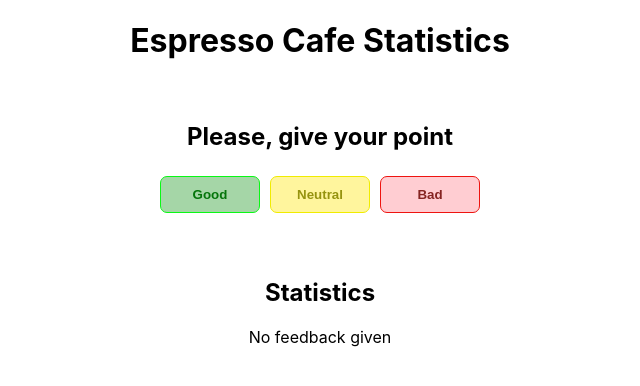
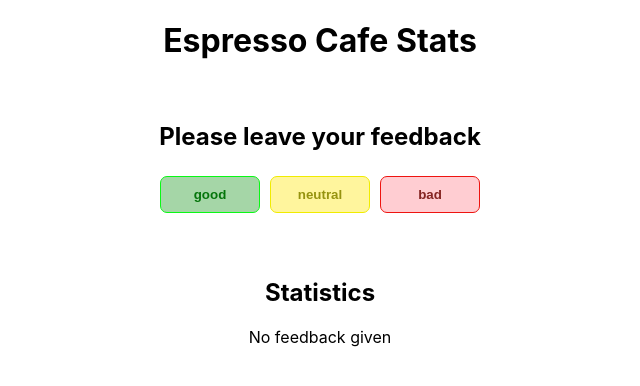
Before and after one commit to Bender148/goit-react-hw-05-movies, a React (Create React App) app: page / in a window 1280 px wide. Shown: the top 386 px of the page, without its empty margins (320-960 px from the left). Built offline with nearby package versions, Linux system fonts and the light colour scheme.

Commit message:
hooks use in App.js

```diff
--- a/package.json
+++ b/package.json
@@ -1,8 +1,8 @@
 {
-  "name": "goit-react-hw-02-feedback",
+  "name": "goit-react-hw-04-hooks-feedback",
   "version": "0.1.0",
   "private": true,
-  "homepage": "https://Bender148.github.io/goit-react-hw-02-feedback",
+  "homepage": "https://Bender148.github.io/goit-react-hw-04-hooks-feedback",
   "dependencies": {
     "@testing-library/jest-dom": "^5.16.0",
     "@testing-library/react": "^11.2.7",
@@ -10,7 +10,7 @@
     "gh-pages": "^3.2.3",
     "react": "^17.0.2",
     "react-dom": "^17.0.2",
-    "react-scripts": "4.0.3",
+    "react-scripts": "^4.0.3",
     "web-vitals": "^1.1.2"
   },
   "scripts": {
--- a/src/App.js
+++ b/src/App.js
@@ -1,54 +1,49 @@
-import React, { Component } from "react";
+import React, { useState } from "react";
 import Section from "./components/Section";
+import Title from './components/Title';
 import Statistics from "./components/Statistics";
 import FeedbackOptions from "./components/FeedbackOptions";
 import Notification from "./components/Notification";
-import Title from "./components/Title";
 
-class App extends Component {
-  state = {
+const App = () => {
+  const [feedback, setFeedback] = useState({
     good: 0,
     neutral: 0,
     bad: 0,
+  });
+
+  const countFeedback = event => {
+    const { name } = event.currentTarget;
+    setFeedback(feedback => ({ ...feedback, [name]: feedback[name] + 1 }));
   };
 
-  countFeedback = (value) => {
-    this.setState((prevState) => ({
-      [value]: prevState[value] + 1,
-    }));
+  const countTotalFeedback = () => {
+    return Object.values(feedback).reduce(
+      (total, quantity) => total + quantity,
+    );
   };
 
-  countTotalFeedback = () => {
-    const { good, neutral, bad } = this.state;
-    return good + neutral + bad;
+  const countPositiveFeedbackPercentage = () => {
+    return countTotalFeedback()
+      ? Math.round((feedback.good / countTotalFeedback()) * 100)
+      : 0;
   };
 
-  countPositiveFeedbackPercentage = () => {
-    if (this.state.good > 0) {
-      return Math.round((this.state.good * 100) / this.countTotalFeedback());
-    }
-  };
-
-  render() {
-    const { good, neutral, bad } = this.state;
-    const total = this.countTotalFeedback();
-    const positivePercentage = this.countPositiveFeedbackPercentage();
+  const total = countTotalFeedback();
+  const positivePercentage = countPositiveFeedbackPercentage();
 
   return (
     <>
-        <Title title="Espresso Cafe Statistics" />
-        <Section title="Please, give your point">
-          <FeedbackOptions
-            options={["good", "neutral", "bad"]}
-            onLeaveFeedback={this.countFeedback}
-          />
+      <Title title="Espresso Cafe Stats" />
+
+      <Section title="Please leave your feedback">
+        <FeedbackOptions feedback={feedback} onLeaveFeedback={countFeedback} />
       </Section>
+
       <Section title="Statistics">
         {total ? (
           <Statistics
-              good={good}
-              neutral={neutral}
-              bad={bad}
+            feedback={feedback}
             total={total}
             positivePercentage={positivePercentage}
           />
@@ -58,7 +53,6 @@ class App extends Component {
       </Section>
     </>
   );
-  }
-}
+};
 
 export default App;
--- a/src/components/FeedbackOptions/FeedbackOptions.js
+++ b/src/components/FeedbackOptions/FeedbackOptions.js
@@ -1,51 +1,32 @@
-import React, { Component } from "react";
+import React from "react";
 import PropTypes from "prop-types";
 
 import styles from "./FeedbackOptions.module.css";
 
-class FeedbackOptions extends Component {
-  render() {
-    const { onLeaveFeedback } = this.props;
+const FeedbackOptions = ({ feedback, onLeaveFeedback }) => {
+  const options = Object.keys(feedback);
 
   return (
     <div className={styles.optionsContainer}>
+      {options.map(option => {
+        return (
           <button
-          className={styles.good}
-          type="button"
-          value="good"
-          onClick={(e) => {
-            onLeaveFeedback(e.target.value);
-          }}
+            key={option}
+            name={option}
+            onClick={onLeaveFeedback}
+            className={styles[option] || styles.btn}
           >
-          Good
+            {option}
           </button>
-        <button
-          className={styles.neutral}
-          type="button"
-          value="neutral"
-          onClick={(e) => {
-            onLeaveFeedback(e.target.value);
-          }}
-        >
-          Neutral
-        </button>
-        <button
-          className={styles.bad}
-          type="button"
-          value="bad"
-          onClick={(e) => {
-            onLeaveFeedback(e.target.value);
-          }}
-        >
-          Bad
-        </button>
+        );
+      })}
     </div>
   );
-  }
-}
+};
 
 FeedbackOptions.propTypes = {
-  onLeaveFeedback: PropTypes.func,
+  options: PropTypes.arrayOf(PropTypes.string.isRequired),
+  onLeaveFeedback: PropTypes.func.isRequired,
 };
 
 export default FeedbackOptions;
```
Also changed, not shown: src/components/Statistics/Statistics.js (+9 -4 lines), 1 other file (tests, documents, lock files or other folders). Lines whose indentation alone changed are shown as unchanged.
